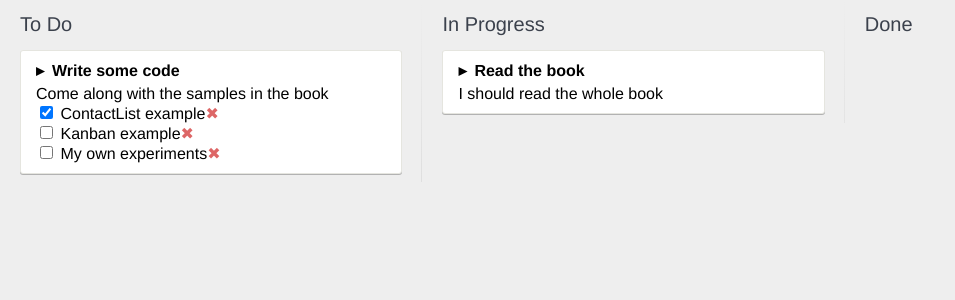
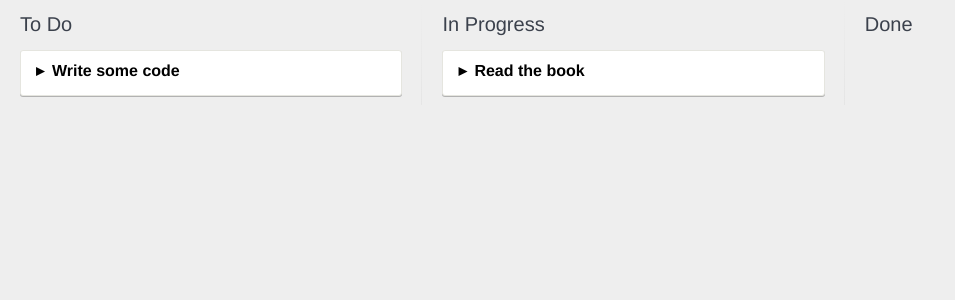
Before and after one commit to rkiel/kanban, a React app: page / in a window 1280 px wide. Shown: the top 300 px of the page, without its empty margins (0-955 px from the left). Built offline with nearby package versions, Linux system fonts and the light colour scheme.

Commit message:
start: make cards togglable

```diff
--- a/src/Card.jsx
+++ b/src/Card.jsx
@@ -3,16 +3,32 @@
 import CheckList from './CheckList.jsx';
 
 class Card extends Component {
+  constructor() {
+    super();
+    this.state = {
+      showDetails: false
+    };
+  }
   render() {
-    return (
-      <div className="card">
-        <div className="card__title">
-          {this.props.title}
-        </div>
+    let cardDetails;
+
+    if (this.state.showDetails) {
+      cardDetails = (
         <div className="card__details">
           {this.props.description}
           <CheckList cardId={this.props.id} tasks={this.props.tasks}/>
         </div>
+      );
+    }
+
+    return (
+      <div className="card">
+        <div className="card__title" onClick={() => this.setState({
+          showDetails: !this.state.showDetails
+        })}>
+          {this.props.title}
+        </div>
+        {cardDetails}
       </div>
     );
   }
```
